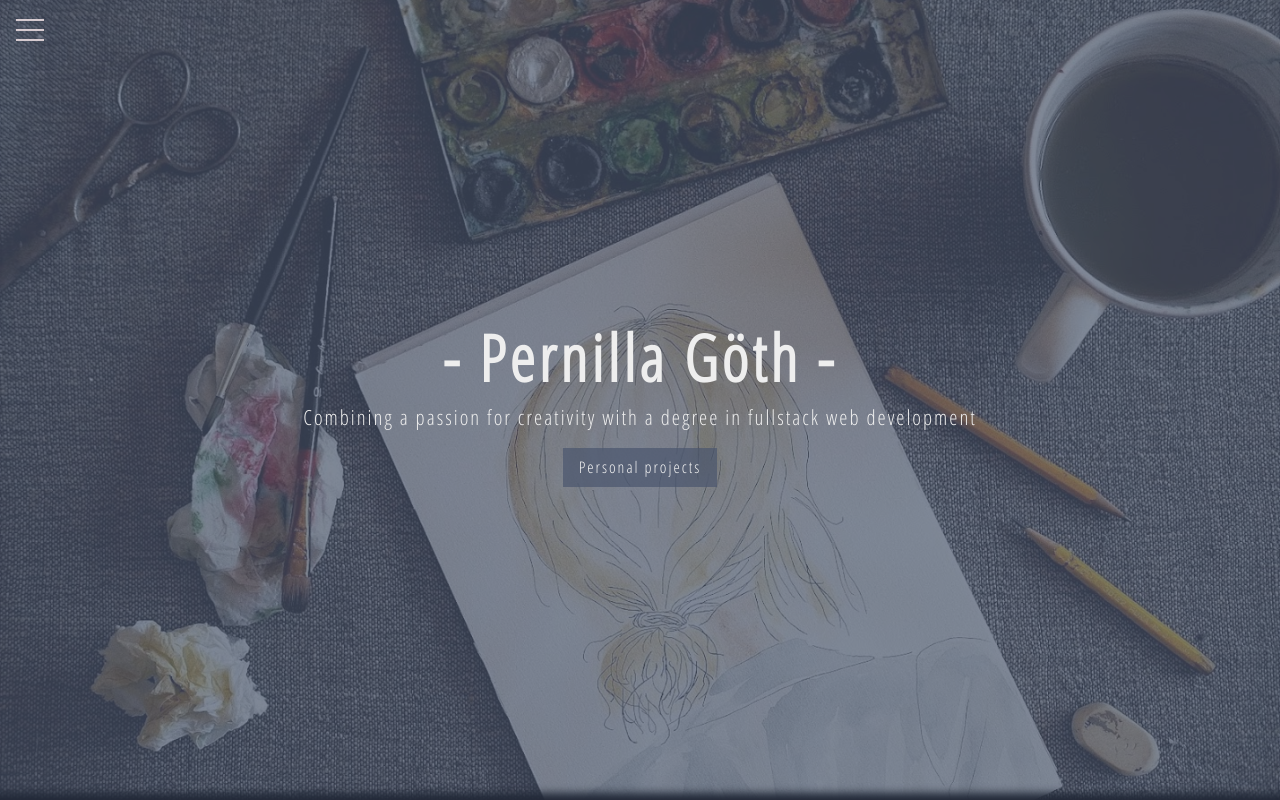
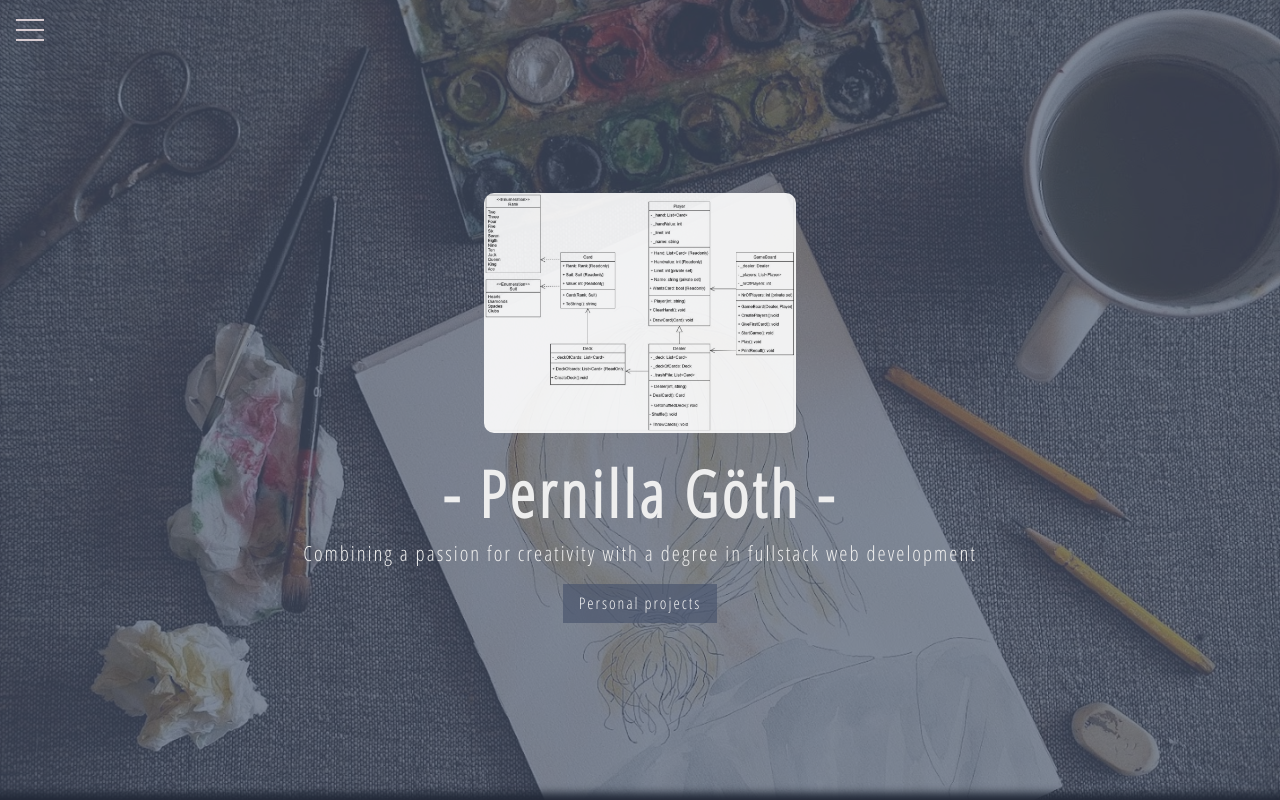
Before and after one commit to pg222jx/portfolio, a React (Create React App) app: page / in a window 1280 px wide. Built offline with nearby package versions, Linux system fonts and the light colour scheme.

Commit message:
Trying to find building bug

```diff
--- a/src/components/Home.jsx
+++ b/src/components/Home.jsx
@@ -1,5 +1,6 @@
 import React, { Component } from 'react'
 import { Link } from 'react-router-dom'
+import cardGamePic from '../images/CardGame.JPG'
 
 class Header extends Component {
     state = {  }
@@ -8,6 +9,7 @@ class Header extends Component {
         return (
             <header className="showcase">
             <div className="container showcase-inner">
+            <img src={cardGamePic} alt="Pernilla Göth" className="codePics"/>
               <h1>- Pernilla Göth - </h1>
               <p>Combining a passion for creativity with a degree in fullstack web development</p>
               <Link to="/code" className="btn">Personal projects</Link>
```
